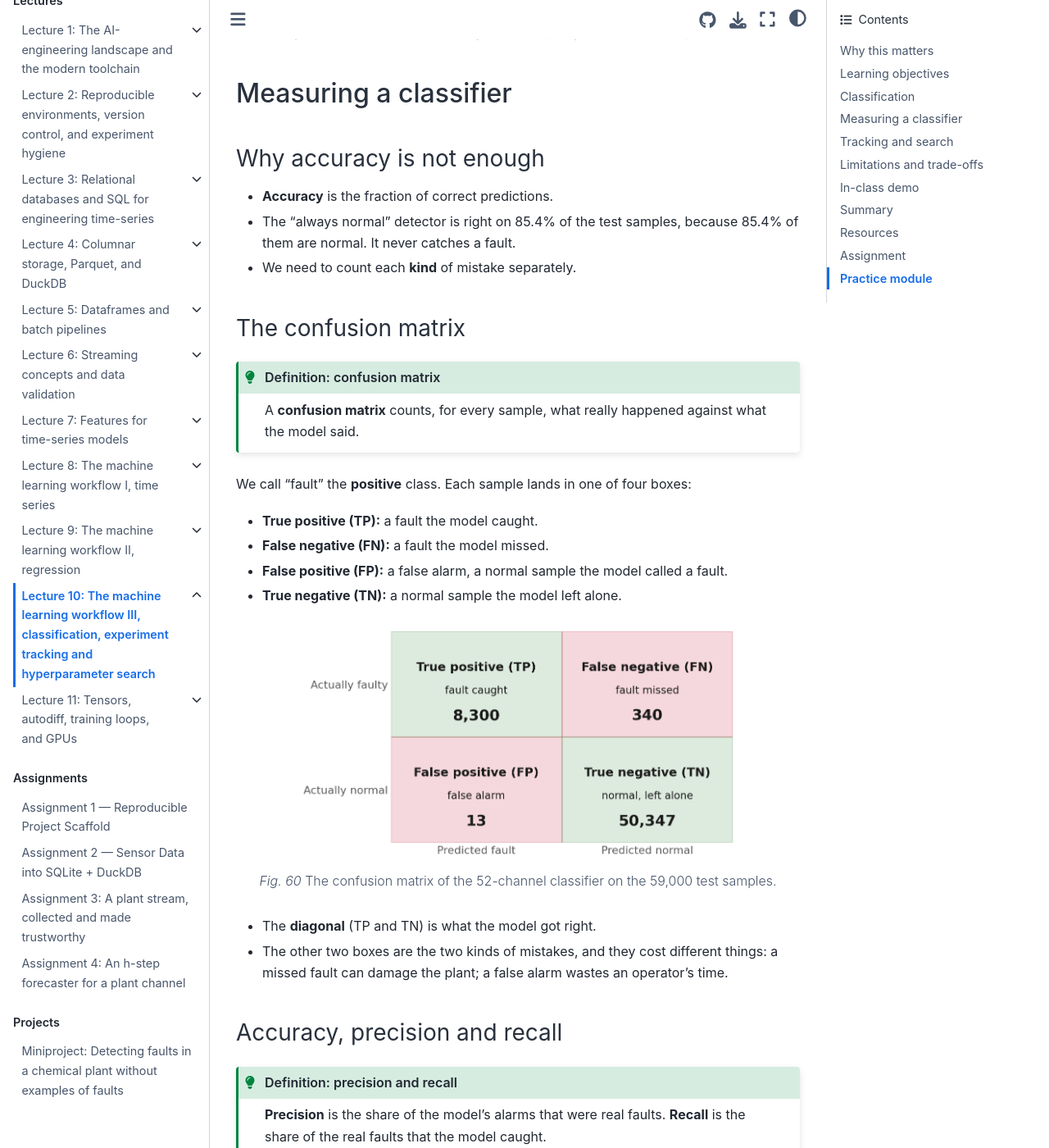
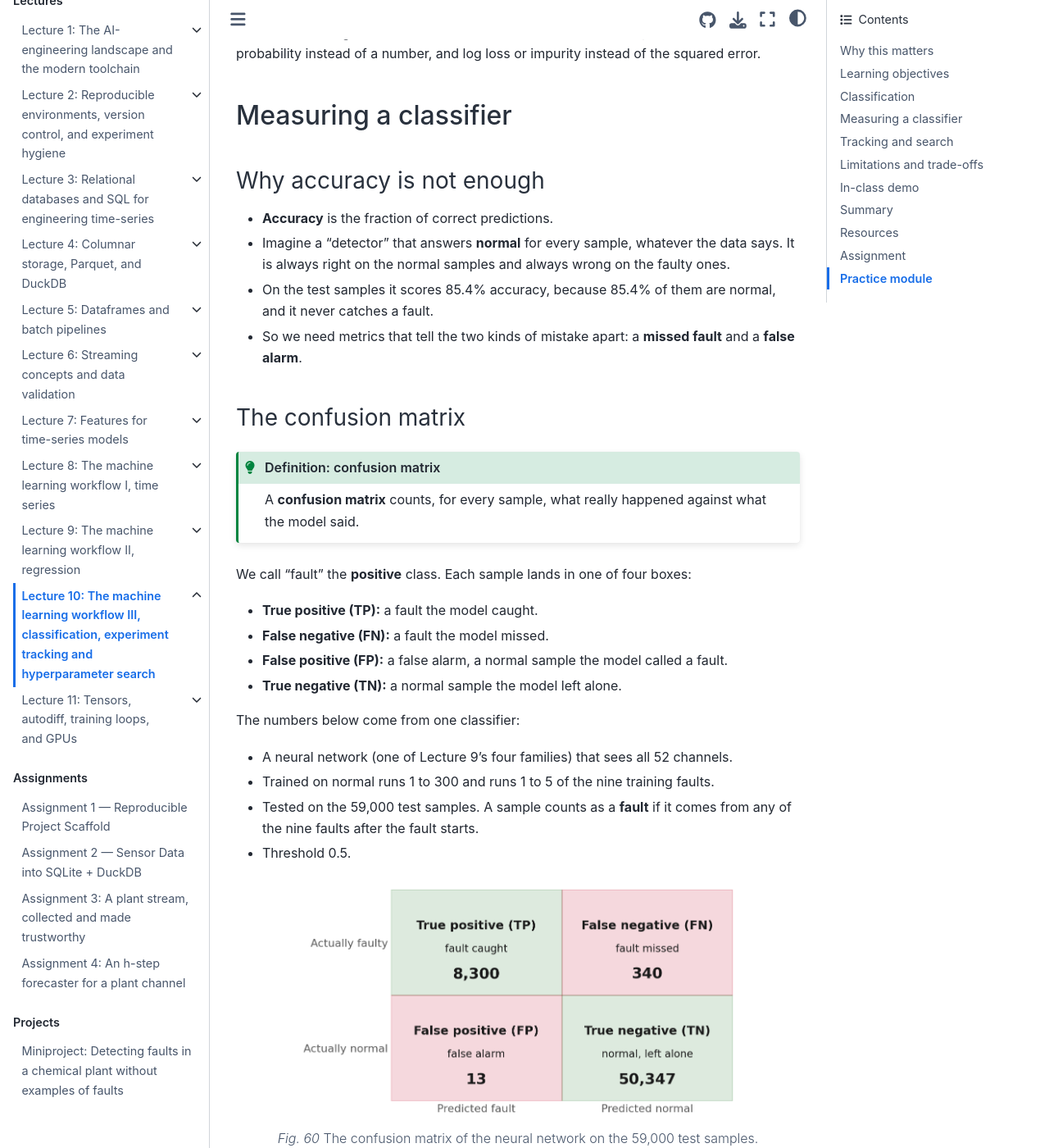
Before and after one commit to jkitchin/f26-06763, a Jupyter Book: the page built from lectures/l10/notes.md, in a window 1280 px wide and 1400 px high, scrolled down 5584 px. Shown: the whole window at 82% size. Built offline with Jupyter Book 1.0.4 settings and Sphinx 7.4.7 and the Sphinx Book theme 1.1.4, drawn with Linux system fonts in a browser that asks for light colours; pages that are not in the unit, such as notebooks, are missing from menus; some of the changed text lies outside the part shown.

Commit message:
L10: clearer slides and notes after review
- Accuracy: define the always-normal detector, and say why the next metrics are needed
  (to tell a missed fault from a false alarm).
- Confusion matrix: say where the numbers come from (the neural network on all 52
  channels, the nine training faults, the 59,000 test samples, threshold 0.5).
- Threshold slide: what the slider shows, that predict and predict_proba are
  scikit-learn's, and the takeaway with arrows.
- Faults it never saw: a classifier catches a new fault only when it looks like the
  ones it was trained on. The chart shows faults 18, 17 and 14 caught, so "only knows
  the faults it was shown" was wrong. Objective 5 now reads "can miss".
- Grid versus random: bold the one hyperparameter that matters, add a takeaway.
- TPE: why it beats random search. Replay: the green lines are in the legend.
- Run hierarchy: what changes from one child run to the next.
- Objective 3 in the lecturer's wording, copied to objectives.yml and wk05.md.
- Quiz: q13 and q14 follow the rewritten section. Pool version 5, so PDFs already
  issued under version 4 still verify.

Co-Authored-By: Claude Opus 5.5 (1M context) <noreply@anthropic.com>

````diff
--- a/game/content/objectives.yml
+++ b/game/content/objectives.yml
@@ -334,7 +334,7 @@
 - id: l10-o3
   lecture: l10
   text: >-
-    Build a confusion matrix, and compute accuracy, precision and recall from it.
+    Understand a confusion matrix, and the concepts of accuracy, precision and recall from it.
 
 - id: l10-o4
   lecture: l10
@@ -344,7 +344,7 @@
 - id: l10-o5
   lecture: l10
   text: >-
-    Explain why a classifier cannot recognize faults it was never trained on.
+    Explain why a classifier can miss faults it was never trained on.
 
 - id: l10-o6
   lecture: l10
--- a/lectures/l10/notes.md
+++ b/lectures/l10/notes.md
@@ -31,9 +31,9 @@ By the end of this session you should be able to:
 - Explain what a classifier predicts (a class, from a probability and a threshold), and read a
   logistic regression's decision boundary on one plant signal.
 - Say what each of the four model families minimizes when it classifies.
-- Build a confusion matrix, and compute accuracy, precision and recall from it.
+- Understand a confusion matrix, and the concepts of accuracy, precision and recall from it.
 - Move the decision threshold to trade missed faults against false alarms.
-- Explain why a classifier cannot recognize faults it was never trained on.
+- Explain why a classifier can miss faults it was never trained on.
 - Run a hyperparameter search with Optuna, record every trial in MLflow, and register the best
   model.
 
@@ -200,9 +200,12 @@ loss: a probability instead of a number, and log loss or impurity instead of the
 ### Why accuracy is not enough
 
 - **Accuracy** is the fraction of correct predictions.
-- The "always normal" detector is right on 85.4% of the test samples, because 85.4% of them are
-  normal. It never catches a fault.
-- We need to count each **kind** of mistake separately.
+- Imagine a "detector" that answers **normal** for every sample, whatever the data says. It is
+  always right on the normal samples and always wrong on the faulty ones.
+- On the test samples it scores 85.4% accuracy, because 85.4% of them are normal, and it never
+  catches a fault.
+- So we need metrics that tell the two kinds of mistake apart: a **missed fault** and a **false
+  alarm**.
 
 ### The confusion matrix
 
@@ -222,11 +225,19 @@ We call "fault" the **positive** class. Each sample lands in one of four boxes:
 - **False positive (FP):** a false alarm, a normal sample the model called a fault.
 - **True negative (TN):** a normal sample the model left alone.
 
+The numbers below come from one classifier:
+
+- A neural network (one of Lecture 9's four families) that sees all 52 channels.
+- Trained on normal runs 1 to 300 and runs 1 to 5 of the nine training faults.
+- Tested on the 59,000 test samples. A sample counts as a **fault** if it comes from any of the
+  nine faults after the fault starts.
+- Threshold 0.5.
+
 ```{figure} figures/confusion-explained.png
 :alt: A two by two grid. Rows are what really happened, actually faulty and actually normal; columns are what the model said, predicted fault and predicted normal. The green diagonal cells are true positives, 8,300 faults caught, and true negatives, 50,347 normal samples left alone. The red off-diagonal cells are false negatives, 340 faults missed, and false positives, 13 false alarms.
 :width: 80%
 
-The confusion matrix of the 52-channel classifier on the 59,000 test samples.
+The confusion matrix of the neural network on the 59,000 test samples.
 ```
 
 - The **diagonal** (TP and TN) is what the model got right.
@@ -295,16 +306,18 @@ makes more false alarms (precision down).
 | 0.90 | 8,176 | 0 | 1.000 | 0.946 |
 | 0.99 | 7,917 | 0 | 1.000 | 0.916 |
 
+- Threshold ↓: more alarms. Recall ↑ (fewer missed faults), precision ↓ (more false alarms).
+- Threshold ↑: fewer alarms. Precision ↑ (fewer false alarms), recall ↓ (more missed faults).
 - There is no best threshold in general. **Choose it from the cost of a missed fault against the
   cost of a false alarm.**
 
-### A classifier only knows the faults it was shown
+### Faults the classifier never saw
 
 ```{index} pair: failure mode; a class missing from the training data
 ```
 
 - The network was trained on nine faults. Now test it on eight faults it never saw.
-- It learned what those nine faults look like, and nothing else.
+- It learned what those nine faults do to the 52 channels.
 
 ```{figure} figures/tep-unseen.png
 :alt: Bar chart of recall. A blue bar for the nine faults the network learned, at 0.961, then gray bars for eight faults it never saw. Fault 18 is caught 92% of the time, faults 17 and 14 about 70%, and faults 10, 11, 20, 16 and 19 much less, down to 0.1% for fault 19.
@@ -313,9 +326,13 @@ makes more false alarms (precision down).
 Recall of the same network on eight faults it was never trained on.
 ```
 
+- Each bar is that fault's recall: the share of its samples the network flagged as a fault (a
+  probability of fault of at least 0.5).
 - Recall ranges from 0.924 (fault 18) down to 0.001 (fault 19).
-- **A supervised classifier (Lecture 8) can only recognize the classes it was trained on.** A
-  new kind of fault can pass as normal.
+- A new fault is caught when it looks, to the network, like the training faults. Fault 19's
+  samples look normal to it, so they pass as normal.
+- **A supervised classifier (Lecture 8) only catches new faults that look like the ones it was
+  trained on.**
 
 ## Tracking and search
 
@@ -380,6 +397,8 @@ How to read the figure:
   one does not change the score.
 - Grid search tests only **3** values of the important hyperparameter; random search tests
   **9**, so one of them lands closer to the peak.
+- **Takeaway:** with the same number of trials, random search gets closer to the best setting,
+  because it tries more values of the hyperparameters that matter.
 
 ### Tree-structured Parzen Estimator (TPE)
 
@@ -415,6 +434,9 @@ smoothed histogram of one group's trials.
   tries next near 9: its trials 21 to 26 use leaf sizes from 8 to 13.
 - Random search ignores the past; TPE learns from it. In this search, TPE's first guided trial
   (trial 11) already scores 8.90 MPa. Random search needs 38 trials to reach 9.00 MPa.
+- **Why use it:** TPE spends the trials where the good results are; random search keeps spending
+  them anywhere. The risk is the opposite one: TPE can settle on one region too early, which is
+  why it starts with 10 random trials.
 
 ### Optuna inside MLflow
 
@@ -422,7 +444,8 @@ smoothed histogram of one group's trials.
 ```
 
 - One MLflow **parent run** holds the whole search.
-- Each Optuna trial is a **child run** under it, with its hyperparameters and its score.
+- Each Optuna trial is a **child run** under it: a new `max_depth` and `min_samples_leaf`, and
+  the validation RMSE they give. The data, the folds and the model stay the same.
 - The best model is refit on all the training rows and **registered** in the MLflow **model
   registry**, with a name and a version anyone can load later.
 
@@ -506,8 +529,8 @@ down.
 
 - **Precision and recall depend on the threshold.** A single number hides the trade-off; report
   the threshold with them.
-- **A supervised classifier needs labeled examples of every class.** It cannot flag a fault it
-  was never shown.
+- **A supervised classifier needs labeled examples of every kind of fault.** It can miss a new
+  fault that looks like none of the ones it was shown.
 - **The four families draw different shapes.** A straight-line model cannot catch a fault that
   widens a signal without moving its average.
 - **A search is only as good as its objective.** Optuna minimizes whatever validation score you
@@ -532,7 +555,7 @@ down.
 - **Accuracy** hides the kind of mistake. The **confusion matrix** counts the four outcomes (TP,
   FN, FP, TN); **precision** and **recall** come from it.
 - **The threshold** trades missed faults against false alarms.
-- **A classifier only knows the faults it was shown.**
+- **A classifier only catches new faults that look like the ones it was shown.**
 - **Optuna** searches the hyperparameters, **TPE** uses the past trials to pick the next one, and
   **MLflow** records every trial and registers the winner. Test it once.
 
````
Also changed, not shown: course/modules/wk05.md (+2 -2 lines), game/content/l10.yml (+12 -11 lines), lectures/l10/slides.md (+30 -22 lines), 4 other files.
